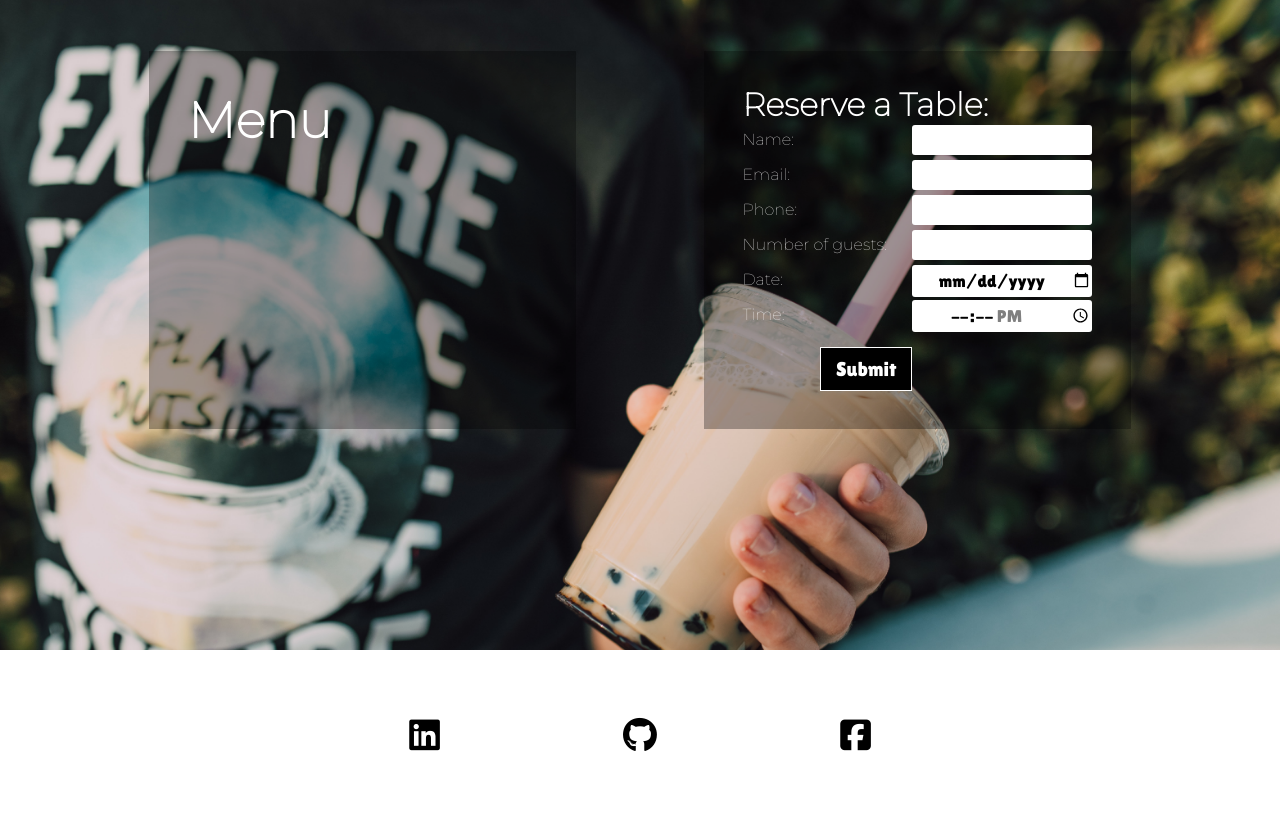
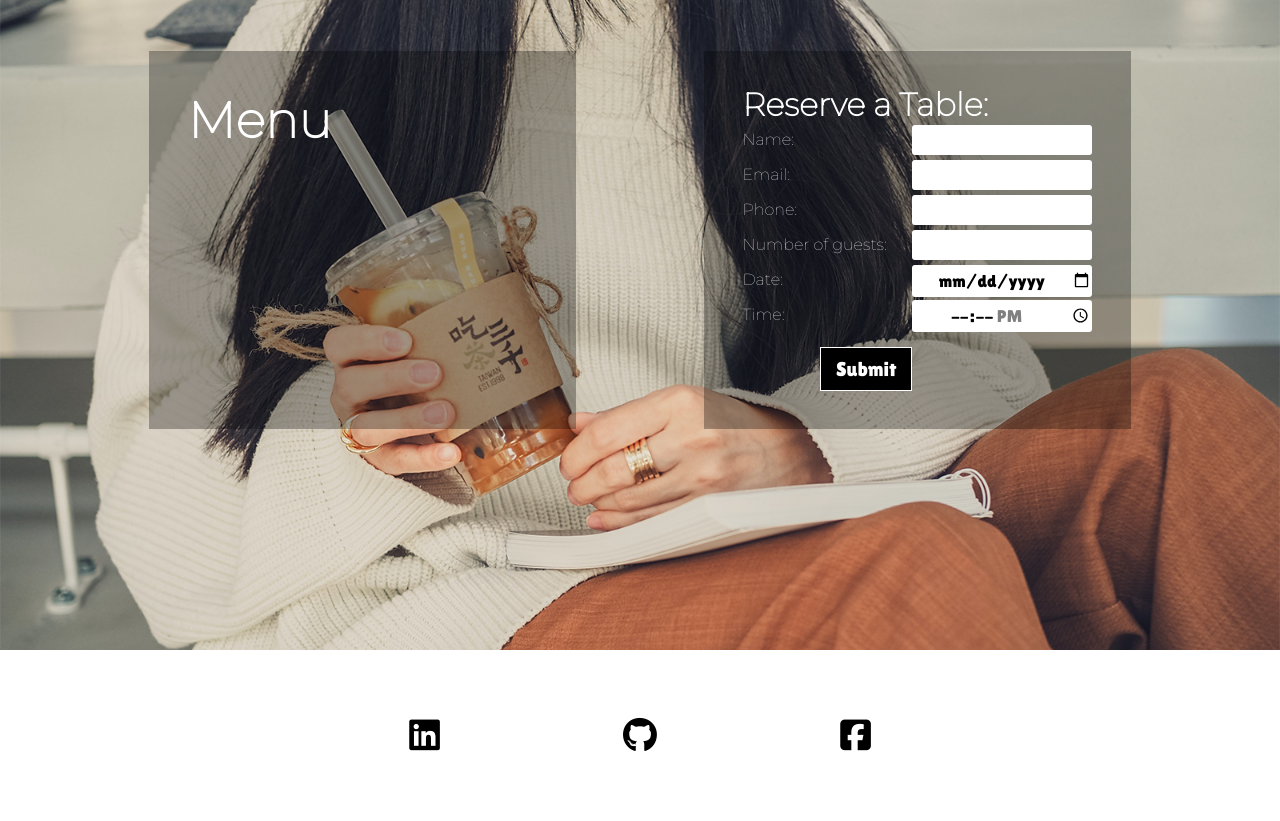
Before and after one commit to Bo-Lennart/bobatea, a Django app: page / in a window 1280 px wide. Shown: the part 70-891 px from the top of the page. Run offline with Django 3.2, Linux system fonts and the light colour scheme; data that the repository does not hold is empty; some libraries are stand-ins or nearby versions.

Commit message:
save commit for the day

```diff
--- a/static/style.css
+++ b/static/style.css
@@ -87,7 +87,7 @@ li {
 #hero_img {
     height: 650px;
     width: 100%;
-    background: url(media/boba_home_hero.jpg);
+    background: url(media/boba_home_header.png);
     background-size: cover;
 }
 
--- a/templates/staff_page.html
+++ b/templates/staff_page.html
@@ -47,6 +47,7 @@
             </div>
         </div>
     </header>
+
     <h1>STAFF PAGE</h1>
 
     {% if user.is_authenticated %}
```
Also changed, not shown: static/media/boba_home_header.png (added).
